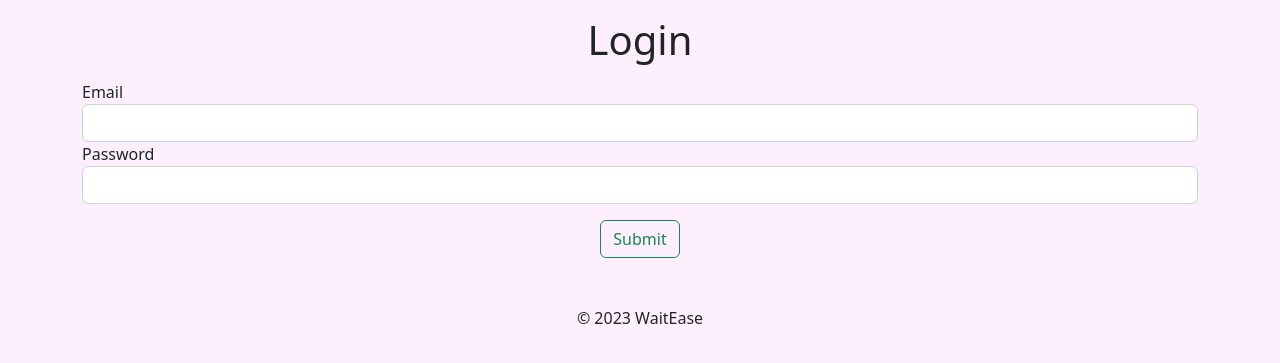
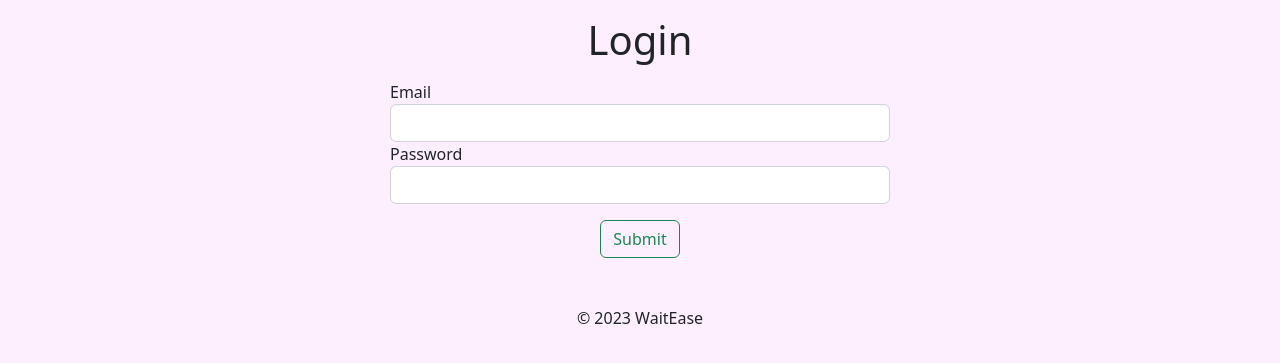
Before and after one commit to kenneth-alt/wait-ease-v1, a Python web app: template templates/login.html in a window 1280 px wide. Shown: the part 58-421 px from the top of the page. Run offline with Jinja, Linux system fonts and the light colour scheme; the template is opened without the code that fills it, so the values that code supplies are empty.

Commit message:
update custom.css

```diff
--- a/static/css/custom.css
+++ b/static/css/custom.css
@@ -74,3 +74,8 @@ body {
       grid-column: 1;
     }
   }
+
+  .form-container {
+    max-width: 500px; /* Adjust the width as per your preference */
+    margin: 0 auto; /* Center the container horizontally */
+  }
```
